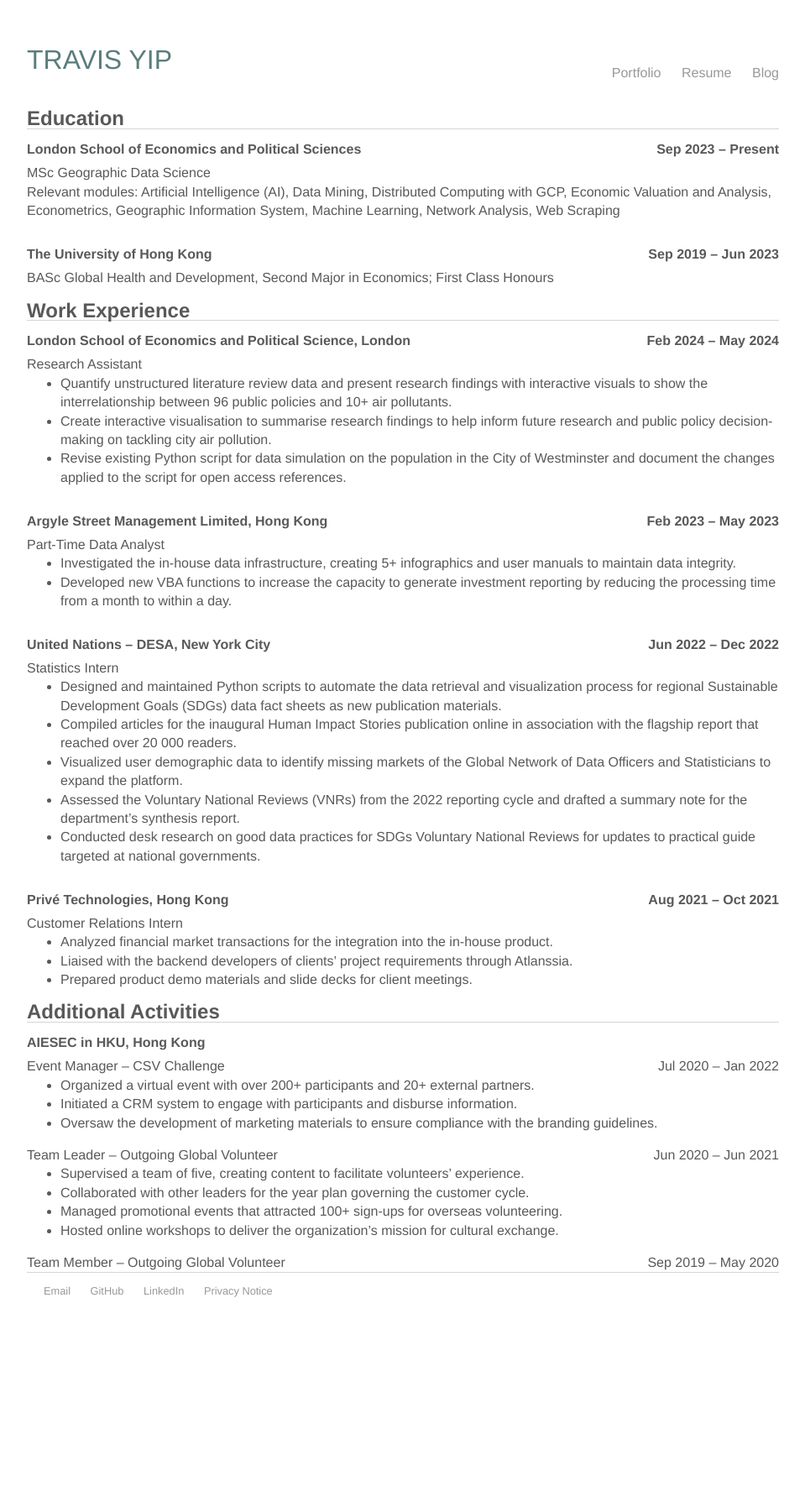
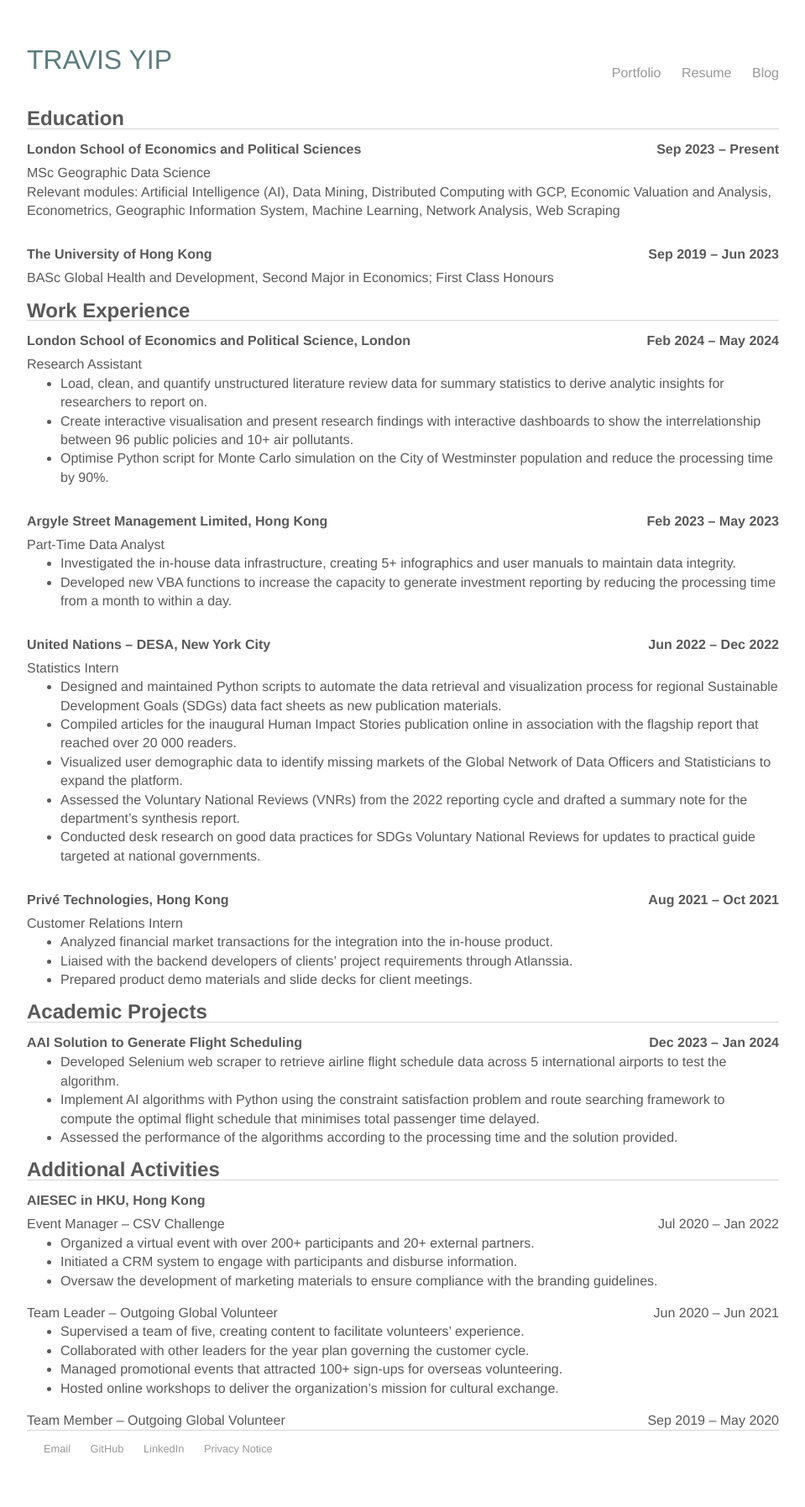
Before and after one commit to cwtravisyip/cwtravisyip.github.io, a Jekyll site: the page built from resume/index.html, in a window 1280 px wide. Shown: the whole page at 84% size, without its empty margins (160-1119 px from the left). Built offline with Jekyll 4.4.1, drawn with Linux system fonts in a browser that asks for light colours; before the commit the page ends 1607 px from its top, so only the background shows below that.

Commit message:
Added academic project section

```diff
--- a/resume/index.html
+++ b/resume/index.html
@@ -34,9 +34,9 @@
 		Research Assistant
 	</p>
 	<ul style="margin-top:0px;color:#595959"">
-		<li>Quantify unstructured literature review data and present research findings with interactive visuals to show the interrelationship between 96 public policies and 10+ air pollutants.</li>
-		<li>Create interactive visualisation to summarise research findings to help inform future research and public policy decision-making on tackling city air pollution.</li>
-		<li>Revise existing Python script for data simulation on the population in the City of Westminster and document the changes applied to the script for open access references.</li>
+		<li>Load, clean, and quantify unstructured literature review data for summary statistics to derive analytic insights for researchers to report on.</li>
+		<li>Create interactive visualisation and present research findings with interactive dashboards to show the interrelationship between 96 public policies and 10+ air pollutants.</li>
+		<li>Optimise Python script for Monte Carlo simulation on the City of Westminster population and reduce the processing time by 90%.</li>
 	</ul>
 
 	<header style="margin-bottom:0px">
@@ -82,6 +82,19 @@
 		<li>Prepared product demo materials and slide decks for client meetings.</li>
 	</ul>
 
+	<!-- Academic Project Block-->
+	<h1 class="resume">Academic Projects</h1>
+	<header style="margin-bottom:0px">
+		<h2 class="resume">AAI Solution to Generate Flight Scheduling</h2>
+		<h2 class="resume">Dec 2023 – Jan 2024</h2>
+	</header>
+	<ul style="margin-top:0px;color:#595959"">
+		<li>Developed Selenium web scraper to retrieve airline flight schedule data across 5 international airports to test the algorithm.</li>
+		<li>Implement AI algorithms with Python using the constraint satisfaction problem and route searching framework to compute the optimal flight schedule that minimises total passenger time delayed.</li>
+		<li>Assessed the performance of the algorithms according to the processing time and the solution provided.</li>
+	</ul>
+
+
 	<!-- Additional Activities Block-->
 	<h1 class="resume">Additional Activities</h1>
 	<header style="margin-bottom:0px">
```
